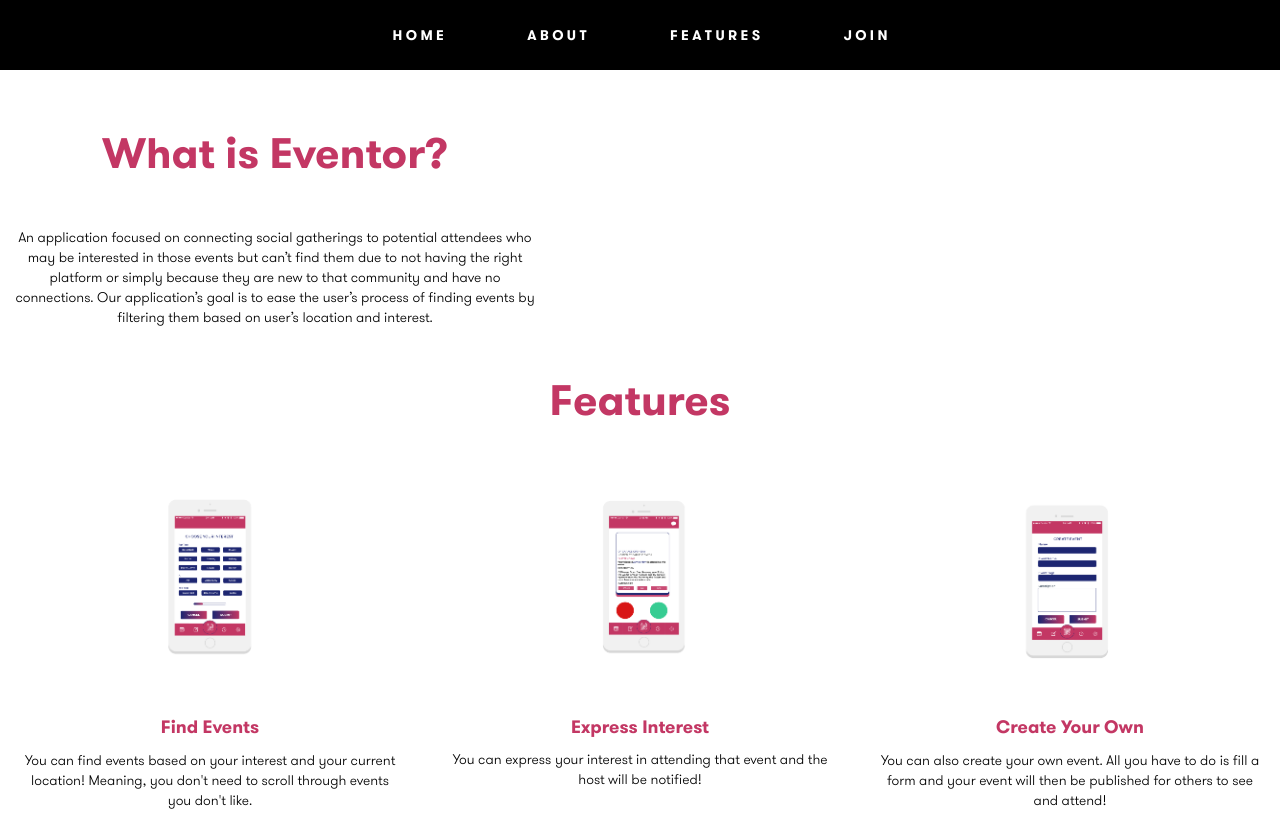
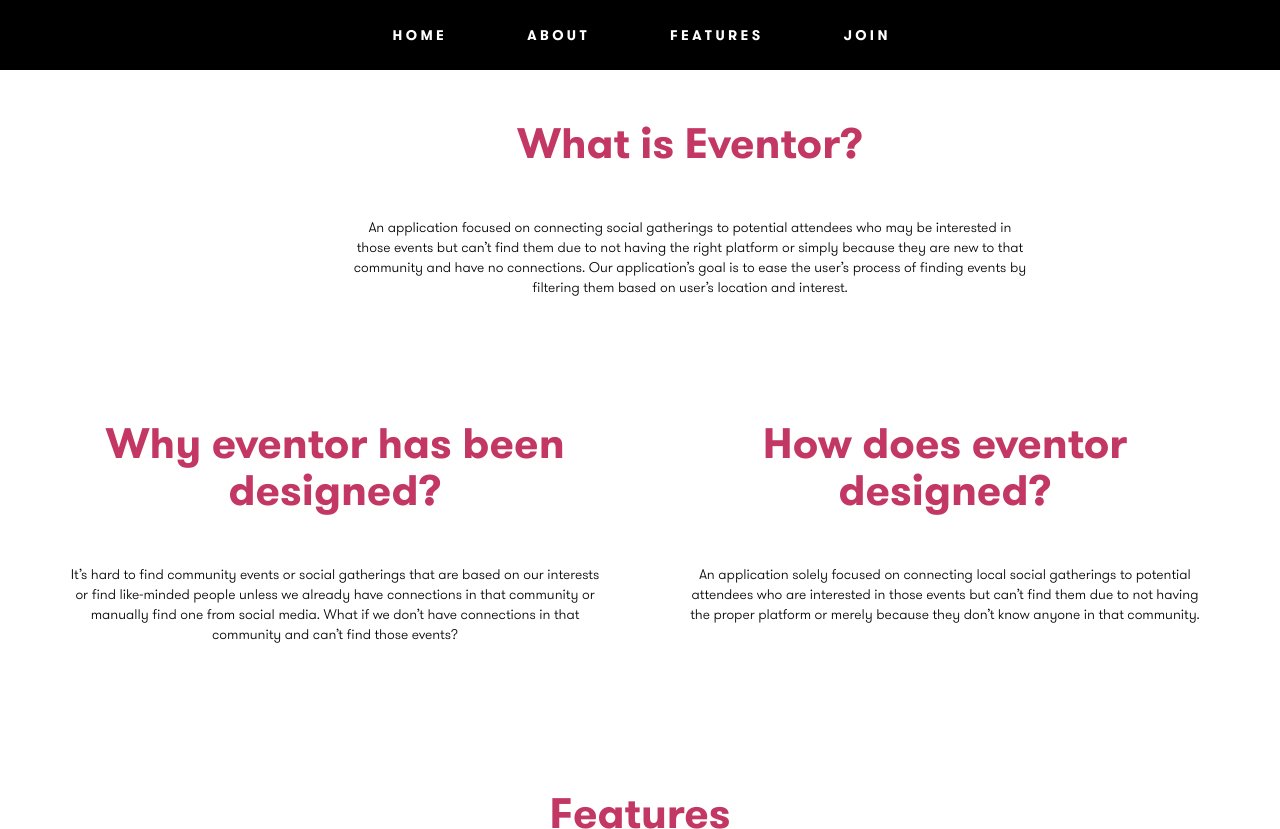
Before and after one commit to deco3500-2017/eventor, a plain HTML site: page promotional-website/index.html in a window 1280 px wide. Shown: the top 829 px of the page. Drawn offline with Linux system fonts and the light colour scheme.

Commit message:
some changes of the promotion website

```diff
--- a/promotional-website/index.html
+++ b/promotional-website/index.html
@@ -17,8 +17,7 @@
 		</div>
 
 		<div id = "aboutdiv">
-            <div class = "row">
-                <div class = "col-md-12">
+            <div id="about0">
                     <h2 class = "title"> What is Eventor? </h2><br><br>
                     <center>
                         An application focused on connecting social gatherings to potential attendees who may be
@@ -26,11 +25,30 @@
                         because they are new to that community and have no connections. Our application’s goal is to
                         ease the user’s process of finding events by filtering them based on user’s location and interest.
                     </center>
-                </div>
-
+            </div>
+            <div id = "about1">
+                    <h2 class = "title"> Why eventor has been designed? </h2><br><br>
+                    <center>
+                        It’s hard to find community events or social gatherings that are based on our interests
+                        or find like-minded people unless we already have connections in that community
+                        or manually find one from social media. What if we don’t have connections in that
+                        community and can’t find those events?
+                    </center>
             </div>
 
+		<div id = "about2">
+                    <h2 class = "title"> How does eventor designed? </h2><br><br>
+                    <center>
+                        An application solely focused on connecting local social gatherings to potential
+                        attendees who are interested in those events but can’t find them due to not having
+                        the proper platform or merely because they don’t know anyone in that community.
+                    </center>
 		</div>
+
+		</div>
+
+
+
 		<div id = "featuresdiv">
             <br>
 			<h2 class = "title"> Features </h2>
--- a/promotional-website/style.css
+++ b/promotional-website/style.css
@@ -74,7 +74,48 @@ a:hover{
     padding-bottom: 10px;
     color: #000000;
     font-family: "GT Walsheim Light";
+}
+
+#about0{
+    padding-left: 10px;
+    padding-right: 10px;
+    padding-top: 10px;
+    padding-bottom: 10px;
+    margin-left: 330px;
+    color: #000000;
+    font-family: "GT Walsheim Light";
+    width: 700px;
+    height: 300px;
+    text-align: center;
+    margin-top: 10px;
+}
+
+#about1{
+    padding-left: 10px;
+    padding-right: 10px;
+    padding-top: 10px;
+    padding-bottom: 10px;
+    color: #000000;
+    font-family: "GT Walsheim Light";
     width: 550px;
+    height: 400px;
+    text-align: center;
+    float: left;
+    margin-left: 50px;
+}
+
+#about2{
+    padding-left: 10px;
+    padding-right: 10px;
+    padding-top: 10px;
+    padding-bottom: 10px;
+    color: #000000;
+    font-family: "GT Walsheim Light";
+    width: 550px;
+    margin-right: 50px;
+    height: 400px;
+    text-align: center;
+    float: right;
 }
 
 #video{
@@ -159,7 +200,7 @@ a:hover{
 #featuresdiv  {
     background-color: #fff;
     width: 100%;
-    height: 500px;
+    height: 900px;
     padding-left: 10px;
     padding-right: 10px;
 }
@@ -223,16 +264,13 @@ a:hover{
 
 #purchasediv {
     background-color: #282625;
-    margin-top: 0px;
+    margin-top: 50px;
     height: 410px;
     width: 100%;
     padding-right: 30px;
+    border: 1px black solid;
 }
 
-#myCarousel{
-    background-color: #006FBE;
-    opacity: 50%;
-}
 
 #phonelaptopicon{
     height:100%;
```
